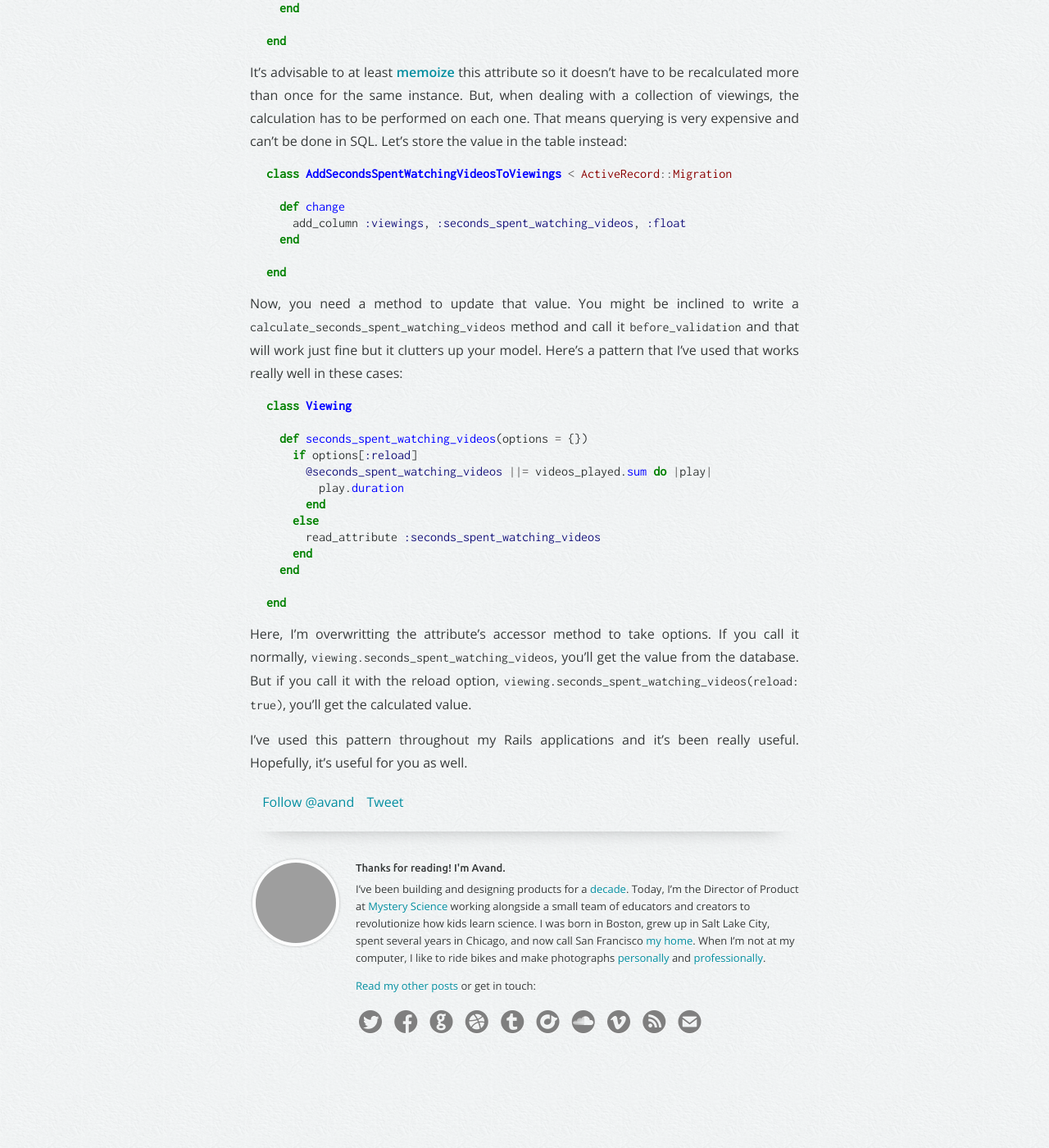
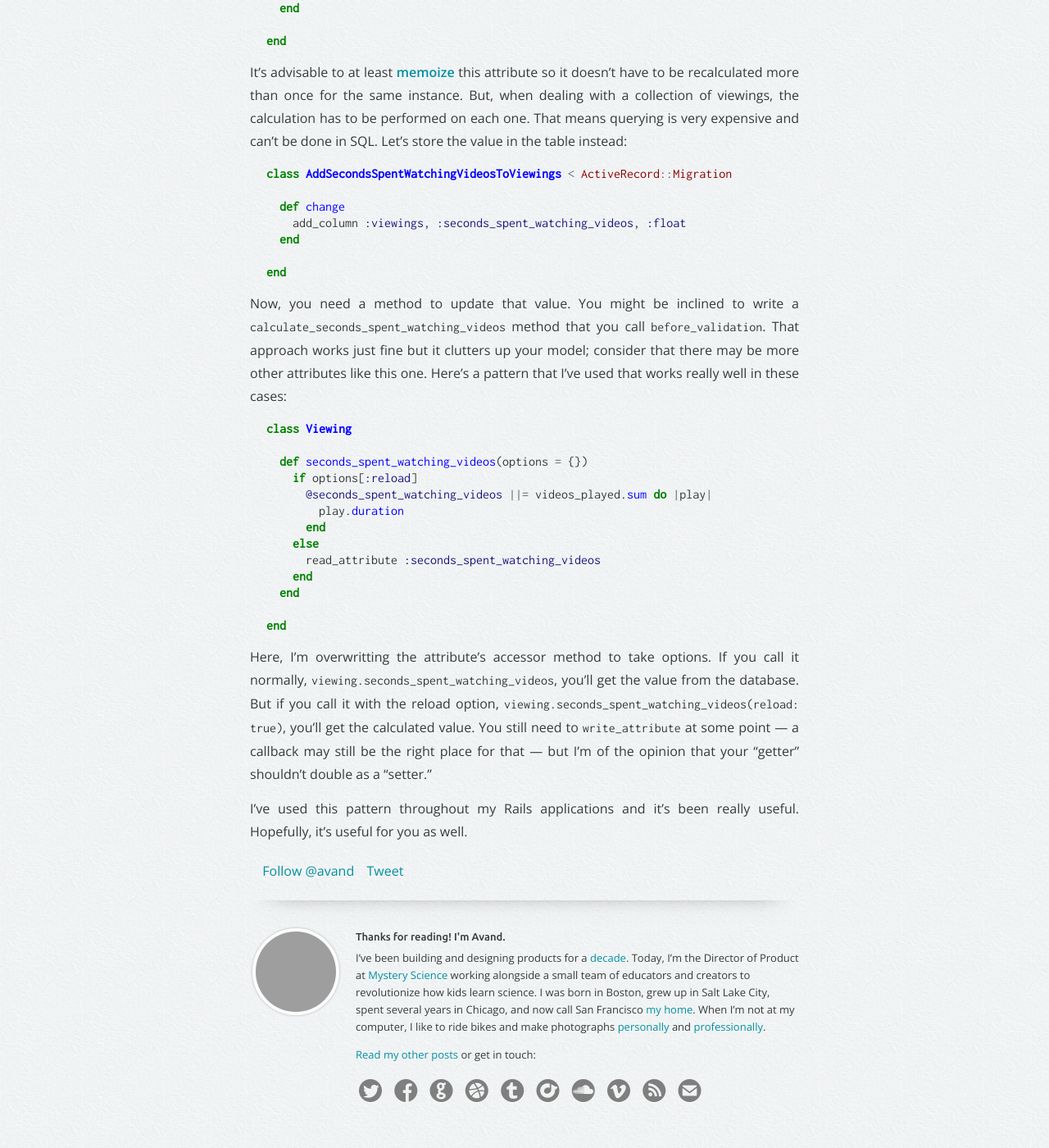
Before and after one commit to avand/avand.github.com, a Jekyll site: the page built from _posts/2014-11-26-calculated-attribute-pattern-for-ruby-models.markdown, in a window 1280 px wide and 1400 px high, scrolled down 466 px. Shown: the whole window at 82% size. Built offline with Jekyll 4.4.1, drawn with Linux system fonts in a browser that asks for light colours; comment, search, counter and statistics services are not loaded; before the commit the page ends 1782 px from its top, so only the background shows below that; some of the changed text lies outside the part shown; grey boxes are pictures that could not be loaded.

Commit message:
Calculated Attribute Pattern edits

```diff
--- a/_posts/2014-11-26-calculated-attribute-pattern-for-ruby-models.markdown
+++ b/_posts/2014-11-26-calculated-attribute-pattern-for-ruby-models.markdown
@@ -29,7 +29,7 @@ class AddSecondsSpentWatchingVideosToViewings < ActiveRecord::Migration
 end
 {% endhighlight %}
 
-Now, you need a method to update that value. You might be inclined to write a `calculate_seconds_spent_watching_videos` method and call it `before_validation` and that will work just fine but it clutters up your model. Here's a pattern that I've used that works really well in these cases:
+Now, you need a method to update that value. You might be inclined to write a `calculate_seconds_spent_watching_videos` method that you call `before_validation`. That approach works just fine but it clutters up your model; consider that there may be more other attributes like this one. Here's a pattern that I've used that works really well in these cases:
 
 {% highlight ruby %}
 class Viewing
@@ -47,7 +47,7 @@ class Viewing
 end
 {% endhighlight %}
 
-Here, I'm overwritting the attribute's accessor method to take options. If you call it normally, `viewing.seconds_spent_watching_videos`, you'll get the value from the database. But if you call it with the reload option, `viewing.seconds_spent_watching_videos(reload: true)`, you'll get the calculated value.
+Here, I'm overwritting the attribute's accessor method to take options. If you call it normally, `viewing.seconds_spent_watching_videos`, you'll get the value from the database. But if you call it with the reload option, `viewing.seconds_spent_watching_videos(reload: true)`, you'll get the calculated value. You still need to `write_attribute` at some point — a callback may still be the right place for that — but I'm of the opinion that your "getter" shouldn't double as a "setter."
 
 I've used this pattern throughout my Rails applications and it's been really useful. Hopefully, it's useful for you as well.
 
```
